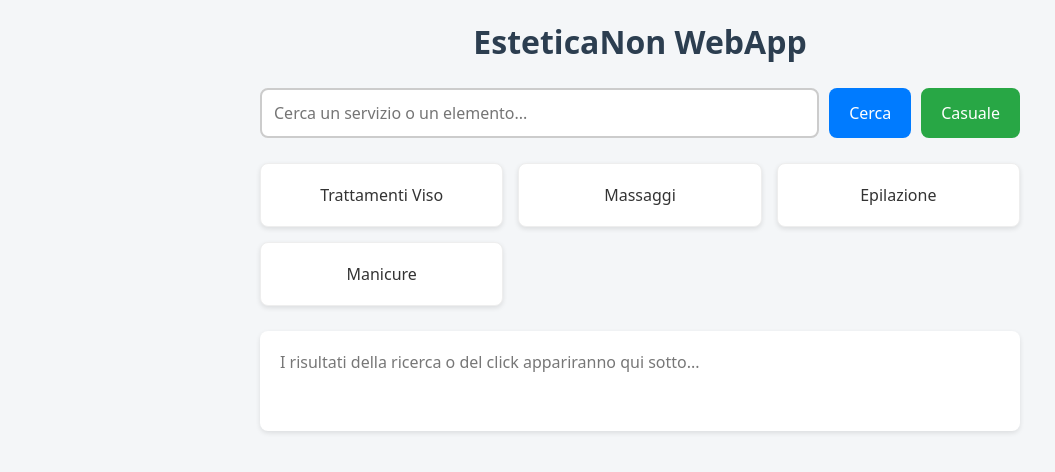
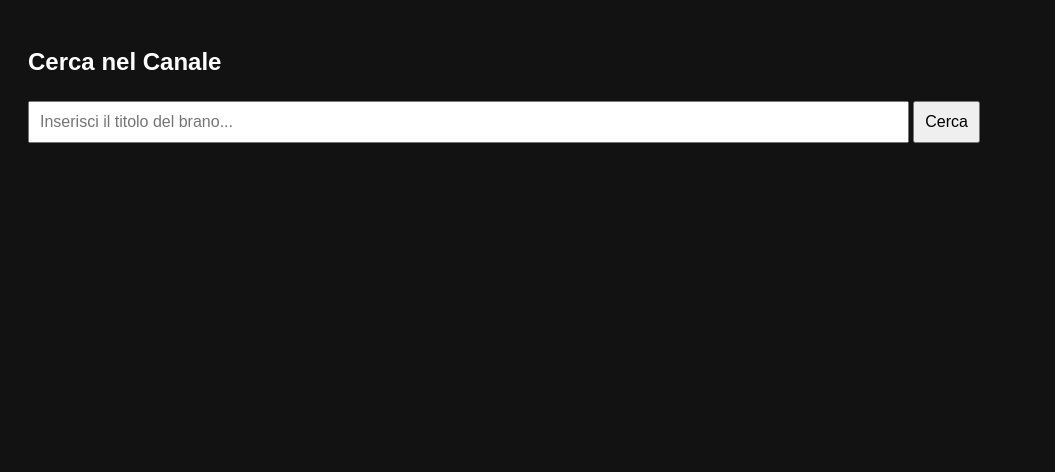
Before and after one commit to gegennarogegeya/SBOGIOCANSU, a Flask app: page / in a window 1280 px wide. Shown: the top 472 px of the page, without its empty margins (0-1055 px from the left). Run offline with Flask 3, Linux system fonts and the light colour scheme.

Commit message:
Update index.html

```diff
--- a/templates/index.html
+++ b/templates/index.html
@@ -3,187 +3,65 @@
 <head>
     <meta charset="UTF-8">
     <meta name="viewport" content="width=device-width, initial-scale=1.0">
-    <title>EsteticaNon WebApp</title>
+    <title>Ricerca Canale</title>
     <style>
-        * {
-            box-sizing: border-box;
-            margin: 0;
-            padding: 0;
-            font-family: system-ui, -apple-system, sans-serif;
-        }
-
-        body {
-            background-color: #f4f6f8;
-            color: #333;
-            padding: 20px;
-            max-width: 800px;
-            margin: 0 auto;
-        }
-
-        header {
-            text-align: center;
-            margin-bottom: 25px;
-        }
-
-        h1 {
-            color: #2c3e50;
-            margin-bottom: 15px;
-        }
-
-        .search-box {
-            display: flex;
-            gap: 10px;
-            margin-bottom: 25px;
-        }
-
-        input[type="text"] {
-            flex: 1;
-            padding: 12px;
-            border: 2px solid #ccc;
-            border-radius: 8px;
-            font-size: 16px;
-        }
-
-        button {
-            padding: 12px 20px;
-            background-color: #007bff;
-            color: white;
-            border: none;
-            border-radius: 8px;
-            font-size: 16px;
-            cursor: pointer;
-            transition: background-color 0.2s;
-        }
-
-        button:hover {
-            background-color: #0056b3;
-        }
-
-        .grid {
-            display: grid;
-            grid-template-columns: repeat(auto-fit, minmax(200px, 1fr));
-            gap: 15px;
-            margin-bottom: 25px;
-        }
-
-        .card {
-            background: white;
-            padding: 20px;
-            border-radius: 8px;
-            box-shadow: 0 2px 5px rgba(0,0,0,0.1);
-            text-align: center;
-            cursor: pointer;
-            border: 1px solid #eee;
-        }
-
-        .card:hover {
-            border-color: #007bff;
-        }
-
-        #risultati {
-            background: white;
-            padding: 20px;
-            border-radius: 8px;
-            min-height: 100px;
-            box-shadow: 0 2px 5px rgba(0,0,0,0.1);
-        }
-
-        .item-risultato {
-            padding: 10px;
-            border-bottom: 1px solid #eee;
-        }
-
-        .item-risultato:last-child {
-            border-bottom: none;
-        }
+        body { font-family: sans-serif; background: #121212; color: #fff; padding: 20px; }
+        input, button { padding: 10px; font-size: 16px; margin: 5px 0; }
+        input[type="text"] { width: 70%; }
+        .result-item { margin: 10px 0; padding: 10px; background: #222; border-radius: 5px; }
+        a { color: #1db954; text-decoration: none; font-weight: bold; }
     </style>
 </head>
 <body>
 
-    <header>
-        <h1>EsteticaNon WebApp</h1>
-    </header>
+    <h2>Cerca nel Canale</h2>
+    <input type="text" id="searchInput" placeholder="Inserisci il titolo del brano...">
+    <button onclick="searchChannel()">Cerca</button>
 
-    <div class="search-box">
-        <input type="text" id="searchInput" placeholder="Cerca un servizio o un elemento...">
-        <button id="btnCerca">Cerca</button>
-        <button id="btnCasuale" style="background-color: #28a745;">Casuale</button>
-    </div>
-
-    <div class="grid">
-        <div class="card" onclick="selezionaCategoria('Trattamenti Viso')">Trattamenti Viso</div>
-        <div class="card" onclick="selezionaCategoria('Massaggi')">Massaggi</div>
-        <div class="card" onclick="selezionaCategoria('Epilazione')">Epilazione</div>
-        <div class="card" onclick="selezionaCategoria('Manicure & Pedicure')">Manicure</div>
-    </div>
-
-    <div id="risultati">
-        <p style="color: #777;">I risultati della ricerca o del click appariranno qui sotto...</p>
-    </div>
+    <div id="results"></div>
 
     <script>
-        // Dati di prova integrati direttamente nel file
-        const database = [
-            { id: 1, nome: "Pulizia del Viso Profonda", categoria: "Trattamenti Viso" },
-            { id: 2, nome: "Trattamento Anti-Age", categoria: "Trattamenti Viso" },
-            { id: 3, nome: "Massaggio Rilassante 50min", categoria: "Massaggi" },
-            { id: 4, nome: "Massaggio Decontratturante", categoria: "Massaggi" },
-            { id: 5, nome: "Epilazione Laser Gambe", categoria: "Epilazione" },
-            { id: 6, nome: "Epilazione Cera Completa", categoria: "Epilazione" },
-            { id: 7, nome: "Manicure Semipermanente", categoria: "Manicure & Pedicure" },
-            { id: 8, nome: "Pedicure Curativo", categoria: "Manicure & Pedicure" }
-        ];
+        const API_KEY = 'LA_TUA_API_KEY';
+        const CHANNEL_ID = 'IL_TUO_CHANNEL_ID'; // oppure usa playlistId se preferisci una playlist specifica
 
-        const input = document.getElementById('searchInput');
-        const btnCerca = document.getElementById('btnCerca');
-        const btnCasuale = document.getElementById('btnCasuale');
-        const contenitoreRisultati = document.getElementById('risultati');
+        async function searchChannel() {
+            const query = document.getElementById('searchInput').value.trim();
+            const resultsDiv = document.getElementById('results');
+            resultsDiv.innerHTML = 'Ricerca in corso...';
 
-        function mostraRisultati(lista) {
-            if (lista.length === 0) {
-                contenitoreRisultati.innerHTML = '<p style="color: red;">Nessun risultato trovato.</p>';
+            if (!query) {
+                resultsDiv.innerHTML = 'Inserisci un termine di ricerca.';
                 return;
             }
-            let html = '';
-            lista.forEach(item => {
-                html += `<div class="item-risultato">
-                    <strong>${item.nome}</strong> - <small>${item.categoria}</small>
-                </div>`;
-            });
-            contenitoreRisultati.innerHTML = html;
+
+            const url = `https://www.googleapis.com/youtube/v3/search?part=snippet&channelId=${CHANNEL_ID}&q=${encodeURIComponent(query)}&type=video&maxResults=20&key=${API_KEY}`;
+
+            try {
+                const response = await fetch(url);
+                const data = await response.json();
+
+                resultsDiv.innerHTML = '';
+
+                if (!data.items || data.items.length === 0) {
+                    resultsDiv.innerHTML = 'Nessun brano trovato nel canale.';
+                    return;
+                }
+
+                data.items.forEach(item => {
+                    const videoId = item.id.videoId;
+                    const title = item.snippet.title;
+                    const videoUrl = `https://www.youtube.com/watch?v=${videoId}`;
+
+                    const div = document.createElement('div');
+                    div.className = 'result-item';
+                    div.innerHTML = `<a href="${videoUrl}" target="_blank">${title}</a>`;
+                    resultsDiv.appendChild(div);
+                });
+            } catch (error) {
+                console.error(error);
+                resultsDiv.innerHTML = 'Errore durante il recupero dei dati dal canale.';
+            }
         }
-
-        function eseguiRicerca() {
-            const testo = input.value.toLowerCase().trim();
-            if (testo === '') {
-                mostraRisultati(database);
-                return;
-            }
-            const filtrati = database.filter(item =>
-                item.nome.toLowerCase().includes(testo) ||
-                item.categoria.toLowerCase().includes(testo)
-            );
-            mostraRisultati(filtrati);
-        }
-
-        function selezionaCategoria(cat) {
-            const filtrati = database.filter(item => item.categoria === cat);
-            mostraRisultati(filtrati);
-        }
-
-        btnCerca.addEventListener('click', eseguiRicerca);
-
-        input.addEventListener('keyup', (e) => {
-            if (e.key === 'Enter') {
-                eseguiRicerca();
-            }
-        });
-
-        btnCasuale.addEventListener('click', () => {
-            const elementoCasuale = database[Math.floor(Math.random() * database.length)];
-            mostraRisultati([elementoCasuale]);
-        });
     </script>
-
 </body>
 </html>
```
